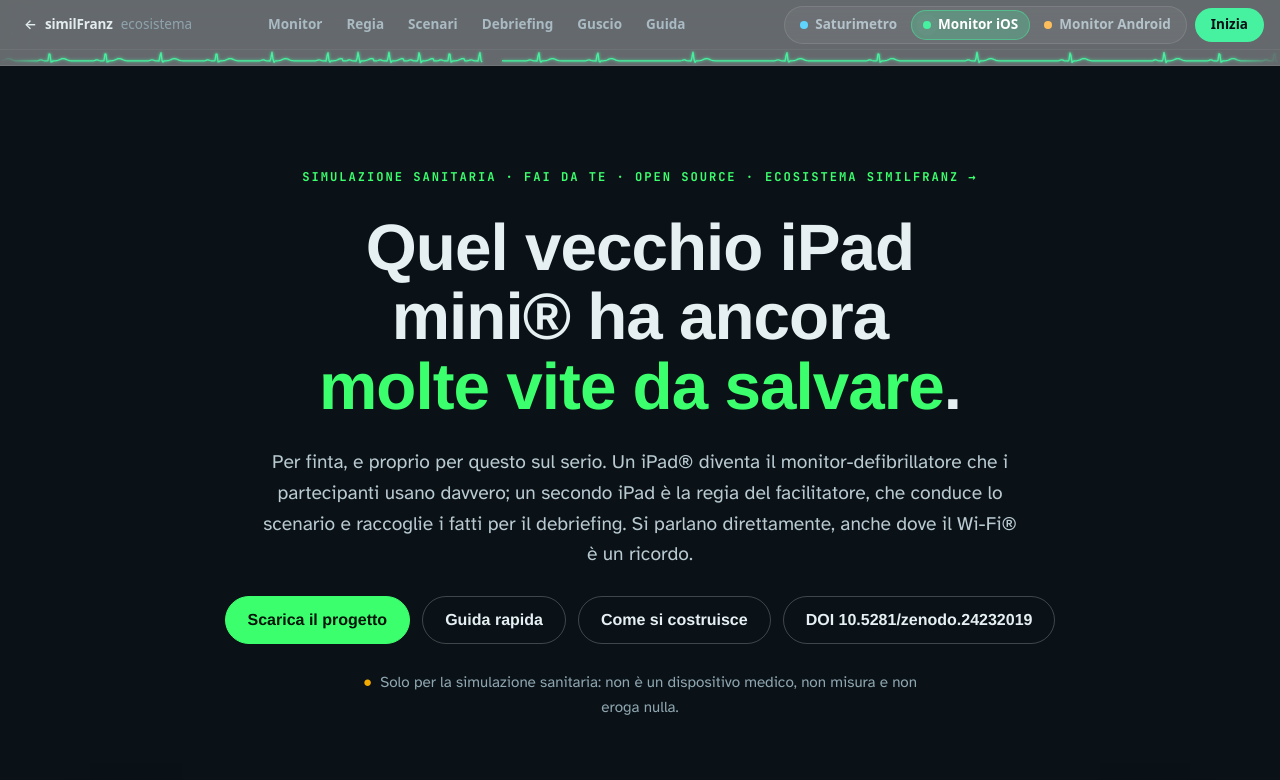
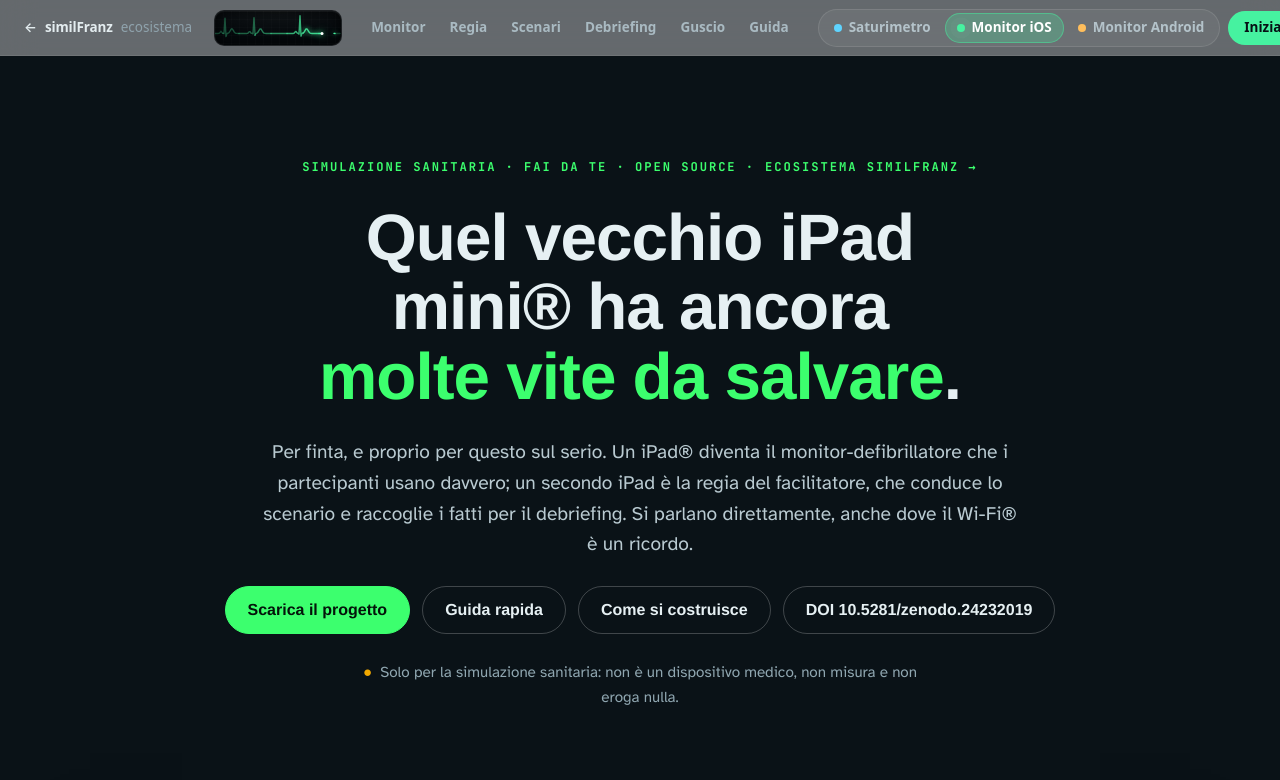
Before and after one commit to Franz8787/similfranz-monitor, a plain HTML site: page docs/index.html in a window 1280 px wide. Shown: the top 780 px of the page. Drawn offline with Linux system fonts and the light colour scheme; grey boxes are pictures that could not be loaded; a web font is replaced by a local one.

Commit message:
Pagine perfette su smartphone verticale (360–430 px); barra con display ECG/pletismo armonico
Co-Authored-By: Claude Opus 5.5 <noreply@anthropic.com>

```diff
--- a/docs/index.html
+++ b/docs/index.html
@@ -170,17 +170,26 @@ footer .sign { margin-top: 36px; padding-top: 22px; border-top: 1px solid var(--
   .card { padding: 22px; }
   .log div { grid-template-columns: 4.2em 1fr; align-items: start; } .log i { display: none; } .log span { white-space: normal; }
 }
+/* smartphone verticale: ritocchi solo sotto i 600 px, il desktop resta com'è */
+@media (max-width: 600px) {
+  .hero .eyebrow { row-gap: 2px; }
+  .more { padding-block: 14px; margin-block: -14px; }
+  .card > a.more { margin-top: -8px; margin-bottom: -14px; }
+  .note.small { font-size: 0.875rem; }
+  .g3.keep.phones { display: flex; gap: 12px; overflow-x: auto; scroll-snap-type: x mandatory; overscroll-behavior-x: contain; margin-inline: -16px; padding: 0 16px 6px; scroll-padding-inline: 16px; scrollbar-width: none; }
+  .g3.keep.phones::-webkit-scrollbar { display: none; }
+  .g3.keep.phones > .shot { flex: 0 0 62%; scroll-snap-align: start; }
+}
 </style>
 </head>
 <body>
 <!-- sf-eco:inizio (barra dell'ecosistema, generata da modelli-ecobar/inserisci.py) -->
 <style>
-html{scroll-padding-top:78px}
-.sf-eco{position:-webkit-sticky;position:sticky;top:0;z-index:50;height:66px;width:100%;box-sizing:border-box;display:flex;align-items:center;gap:10px;padding:0 max(16px,env(safe-area-inset-left,0px)) 16px;
+.sf-eco{position:-webkit-sticky;position:sticky;top:0;z-index:50;height:56px;width:100%;box-sizing:border-box;display:flex;align-items:center;gap:10px;padding:0 max(16px,env(safe-area-inset-left,0px));
   background:rgba(7,12,17,.6);backdrop-filter:saturate(1.6) blur(16px);-webkit-backdrop-filter:saturate(1.6) blur(16px);
   border-bottom:1px solid rgba(255,255,255,.07);font:600 13.5px/1 system-ui,-apple-system,"Segoe UI",Roboto,sans-serif;color:#e3ecef;
   transition:height .3s cubic-bezier(.2,.7,.2,1),background .3s;animation:sfEcoIn .5s cubic-bezier(.2,.7,.2,1) both}
-.sf-eco.c{height:58px;background:rgba(7,12,17,.84)}
+.sf-eco.c{height:48px;background:rgba(7,12,17,.84)}
 .sf-eco .pg{position:absolute;left:0;bottom:-1px;height:2px;width:100%;transform-origin:0 50%;transform:scaleX(0);
   background:linear-gradient(90deg,transparent,var(--acc) 30%,var(--acc));box-shadow:0 0 8px var(--acc);pointer-events:none}
 .sf-eco a{color:inherit;text-decoration:none}
@@ -191,8 +200,9 @@ html{scroll-padding-top:78px}
 .sf-eco .hub strong{font-weight:700;letter-spacing:-.01em}
 .sf-eco .hub em{font-style:normal;color:#8fa3ad;font-weight:500}
 .sf-eco .hub .hd{width:8px;height:8px;border-radius:50%;background:var(--acc);--a:var(--acc);animation:sfEcoBeat 1.1s ease-out infinite}
-.sf-eco .lane{position:absolute;left:0;right:0;bottom:0;height:16px;border-top:1px solid rgba(255,255,255,.05);pointer-events:none}
-.sf-eco .lane canvas{display:block;width:100%;height:16px;-webkit-mask:linear-gradient(90deg,transparent,#000 4%,#000 96%,transparent);mask:linear-gradient(90deg,transparent,#000 4%,#000 96%,transparent)}
+.sf-eco .mon{position:relative;display:block;width:128px;height:36px;border-radius:10px;overflow:hidden;flex:none;background:radial-gradient(120% 140% at 50% 0%,rgba(255,255,255,.05),transparent 60%),#04080b;border:1px solid rgba(255,255,255,.09);box-shadow:inset 0 1px 0 rgba(255,255,255,.04),inset 0 0 14px rgba(0,0,0,.7)}
+.sf-eco .mon::before{content:"";position:absolute;inset:0;opacity:.35;background-image:linear-gradient(rgba(255,255,255,.05) 1px,transparent 1px),linear-gradient(90deg,rgba(255,255,255,.05) 1px,transparent 1px);background-size:8px 8px}
+.sf-eco .mon canvas{position:relative;display:block;width:100%;height:100%}
 .sf-eco .rt{font:700 11px/1 ui-monospace,SFMono-Regular,Menlo,monospace;letter-spacing:.05em;color:var(--acc);min-width:52px;text-align:right;white-space:nowrap}
 .sf-eco .rt.al{color:#ff5d5d;animation:sfEcoAl .8s steps(2) infinite}
 .sf-eco .sec{display:flex;gap:2px;margin:0 auto;padding:0 8px}
@@ -216,16 +226,17 @@ html{scroll-padding-top:78px}
 @keyframes sfEcoDrop{from{opacity:0;transform:translateY(-4px)}}
 @keyframes sfEcoBeat{0%{box-shadow:0 0 0 0 var(--a)}12%{box-shadow:0 0 0 4px rgba(255,255,255,.12)}40%,100%{box-shadow:0 0 0 7px transparent}}
 @keyframes sfEcoAl{50%{opacity:.35}}
+@media (max-width:760px){.sf-eco .mon{display:none}}
 @media (max-width:1220px){.sf-eco .sec{display:none}.sf-eco .rgt{margin-left:auto}}
 @media (max-width:640px){.sf-eco{gap:6px}.sf-eco .hub em,.sf-eco .cta{display:none}.sf-eco .hub{padding:0 8px 0 4px}
-  .sf-eco .seg a{padding:0 9px;gap:5px}.sf-eco .seg .l{display:none}.sf-eco .seg .s{display:inline}}
-@media (max-width:360px){.sf-eco .hub strong{display:none}}
+  .sf-eco .seg a{padding:0 9px;gap:5px;height:36px}.sf-eco .seg{padding:2px}.sf-eco .seg .l{display:none}.sf-eco .seg .s{display:inline}}
+@media (max-width:380px){.sf-eco{padding:0 10px}.sf-eco .hub{padding:0 6px 0 2px;gap:6px}.sf-eco .seg a{padding:0 7px;gap:4px}}
 @media (prefers-reduced-motion:reduce){.sf-eco,.sf-eco .hub .hd,.sf-eco .rt.al{animation:none}.sf-eco{transition:none}}
 </style>
 <div class="sf-eco" id="sf-eco" role="navigation" aria-label="Ecosistema similFranz" style="--acc:#46f2a0" data-onda="ecg">
   <span class="pg" aria-hidden="true"></span>
   <a class="hub" href="https://franz8787.github.io/similfranz/" title="Torna all'ecosistema similFranz"><b>←</b> <strong>similFranz</strong> <em>ecosistema</em></a>
-  <span class="lane" aria-hidden="true"><canvas></canvas></span>
+  <span class="mon" aria-hidden="true"><canvas></canvas></span>
   <div class="sec"><a href="#monitor">Monitor</a><a href="#regia">Regia</a><a href="#scenari">Scenari</a><a href="#debriefing">Debriefing</a><a href="#guscio">Guscio</a><a href="#guida">Guida</a></div>
   <div class="rgt"><nav class="seg" aria-label="Gli strumenti similFranz"><a href="https://franz8787.github.io/similfranz-saturimetro/" style="--a:#5fd4ff" title="Saturimetro: SpO₂, polso e pletismografia su iPod touch®"><i></i><span class="l">Saturimetro</span><span class="s">Sat</span></a><a href="https://franz8787.github.io/similfranz-monitor/" aria-current="page" style="--a:#46f2a0" title="Monitor iOS: Monitor-defibrillatore su iPad mini®"><i></i><span class="l">Monitor iOS</span><span class="s">iOS</span></a><a href="https://franz8787.github.io/similfranz-monitor-android/" style="--a:#ffbe5c" title="Monitor Android: Monitor-defibrillatore su tablet Android™"><i></i><span class="l">Monitor Android</span><span class="s">Android</span></a></nav><a class="cta" href="#come">Inizia</a></div>
 </div>
@@ -240,8 +251,8 @@ function onScroll(){busy=0;var y=scrollY,h=document.documentElement.scrollHeight
   for(var k=0;k<secs.length;k++)secs[k].a.classList.toggle("on",secs[k]===on)}
 addEventListener("scroll",function(){if(!busy){busy=1;requestAnimationFrame(onScroll)}},{passive:true});addEventListener("resize",onScroll);onScroll();
 // mini monitor: traccia ECG vera (P, QRS, ST, T) che scorre con lo spazio di cancellazione; i ritmi cambiano da soli
-var cv=bar.querySelector(".lane canvas");if(!cv)return;var cx=cv.getContext("2d"),acc=getComputedStyle(bar).getPropertyValue("--acc").trim()||"#46f2a0";
-var still=matchMedia("(prefers-reduced-motion: reduce)").matches,PX=70;
+var cv=bar.querySelector(".mon canvas");if(!cv)return;var cx=cv.getContext("2d"),acc=getComputedStyle(bar).getPropertyValue("--acc").trim()||"#46f2a0";
+var still=matchMedia("(prefers-reduced-motion: reduce)").matches,PX=34;
 var PL=bar.getAttribute("data-onda")==="pleth";
 var R=PL?[{hr:78,d:8,a:1},{hr:118,d:7,a:.8},{hr:84,d:6,a:.42},{hr:52,d:8,a:.9},{hr:76,d:6,a:1}]   // pletismo: frequenza e perfusione
         :[{hr:72,d:8},{hr:44,d:8},{hr:76,d:6},{hr:138,d:7},{hr:86,d:9,st:1},{fv:1,d:6}];
@@ -259,15 +270,20 @@ function sample(dt){ts+=dt;rT+=dt;
   bt+=dt;if(bt>=bl){bt-=bl;if(nxt>=0){setR(nxt);nxt=-1}bl=60/cur.hr*(1+(cur.hr<60?.04:.015)*(Math.random()*2-1))}
   return PL?pleth(bt,bl,cur.a):beat(bt,cur.st)}
 function size(){dpr=Math.min(2,devicePixelRatio||1);W=cv.clientWidth;H=cv.clientHeight;if(!W)return;cv.width=W*dpr;cv.height=H*dpr;
-  ys=new Float32Array(W);for(var i=0;i<W;i++)ys[i]=sample(1/PX);x=0;for(var j=1;j<=18;j++)ys[j%W]=NaN}
+  ys=new Float32Array(W);for(var i=0;i<W;i++)ys[i]=sample(1/PX);x=0;for(var j=1;j<=10;j++)ys[j%W]=NaN}
 function draw(){cx.setTransform(dpr,0,0,dpr,0,0);cx.clearRect(0,0,W,H);
-  cx.lineWidth=1.25;cx.lineJoin="round";cx.strokeStyle=acc;cx.shadowColor=acc;cx.shadowBlur=3;cx.beginPath();
-  var mid=PL?H*.86:H*.68,amp=PL?H*.72:H*.56,pen=false;
-  for(var i=0;i<W;i++){var v=ys[i];if(v!==v){pen=false;continue}var y=mid-v*amp;if(pen)cx.lineTo(i,y);else{cx.moveTo(i,y);pen=true}}
-  cx.stroke();cx.shadowBlur=0}
+  var mid=PL?H*.8:H*.66,amp=PL?H*.58:H*.54,N=8,seg=Math.ceil(W/N);
+  cx.lineWidth=1.4;cx.lineJoin="round";cx.lineCap="round";cx.strokeStyle=acc;cx.shadowColor=acc;
+  for(var k=0;k<N;k++){   // dal più vecchio (subito dopo lo spazio di cancellazione) al più recente (sul pennino)
+    var a0=(x+10+k*seg)%W,al=.22+.78*Math.pow((k+1)/N,1.6);cx.globalAlpha=al;cx.shadowBlur=k>N-3?5:0;cx.beginPath();var pen=false;
+    for(var q=0;q<=seg;q++){var i=(a0+q)%W;if(i<a0&&q>0&&i===0){pen=false}var v=ys[i];if(v!==v){pen=false;continue}var y=mid-v*amp;
+      if(pen)cx.lineTo(i,y);else{cx.moveTo(i,y);pen=true}if(i===W-1)pen=false}
+    cx.stroke()}
+  cx.globalAlpha=1;cx.shadowBlur=8;var hx=(x-1+W)%W,hv=ys[hx];if(hv===hv&&!still){cx.fillStyle="#fff";cx.beginPath();cx.arc(hx,mid-hv*amp,1.5,0,7);cx.fill()}
+  cx.shadowBlur=0}
 function step(now){if(!ys||cv.clientWidth!==W){size();if(!ys){requestAnimationFrame(step);return}}
   var el=Math.min(.1,(now-last)/1000||0);last=now;accu+=el*PX;
-  while(accu>=1){accu-=1;ys[x]=sample(1/PX);x=(x+1)%W;for(var j=1;j<=18;j++)ys[(x+j)%W]=NaN}
+  while(accu>=1){accu-=1;ys[x]=sample(1/PX);x=(x+1)%W;for(var j=1;j<=10;j++)ys[(x+j)%W]=NaN}
   draw();requestAnimationFrame(step)}
 if(still){size();if(ys)draw();return}
 requestAnimationFrame(function(n){last=n;step(n)});
```
